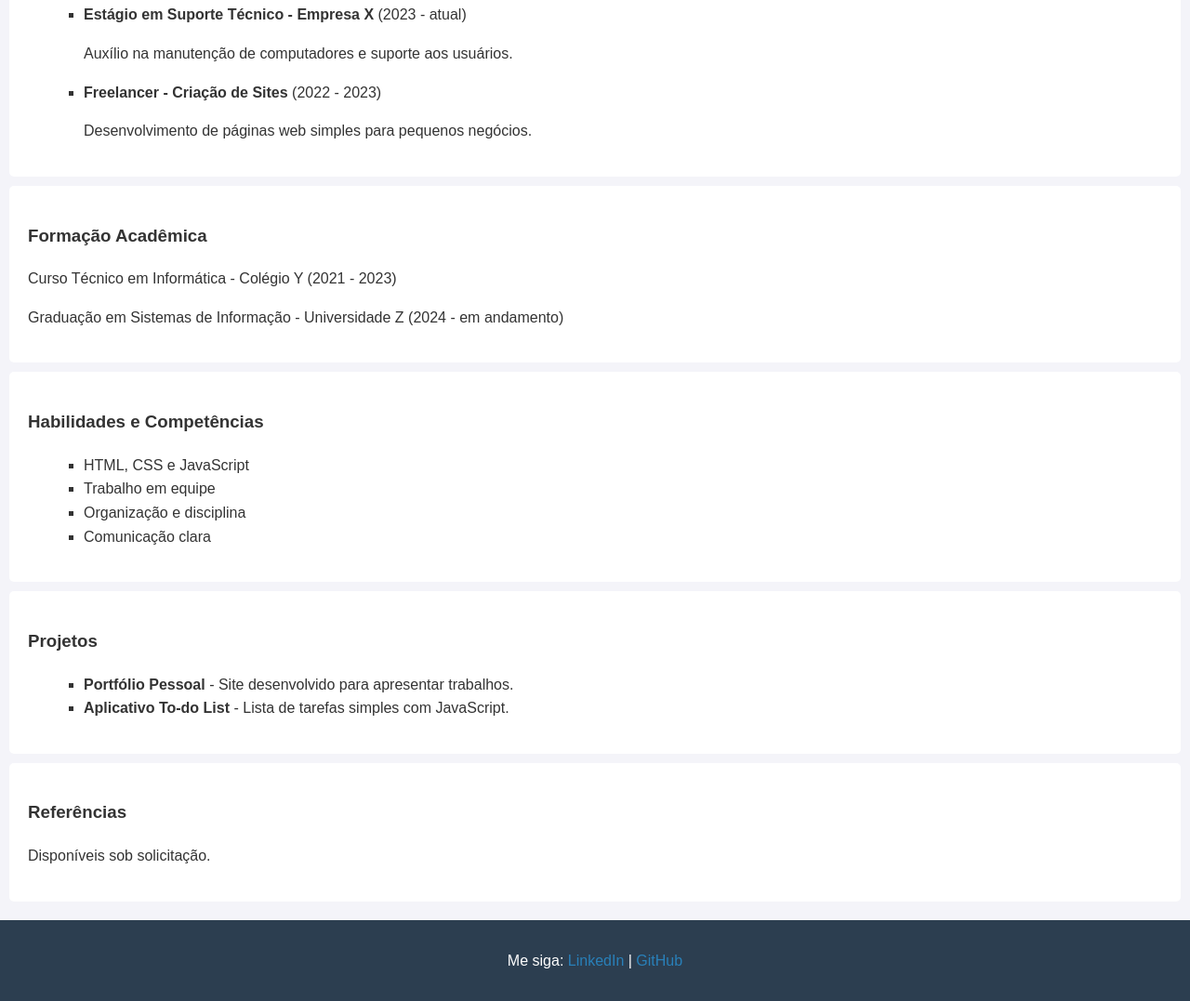
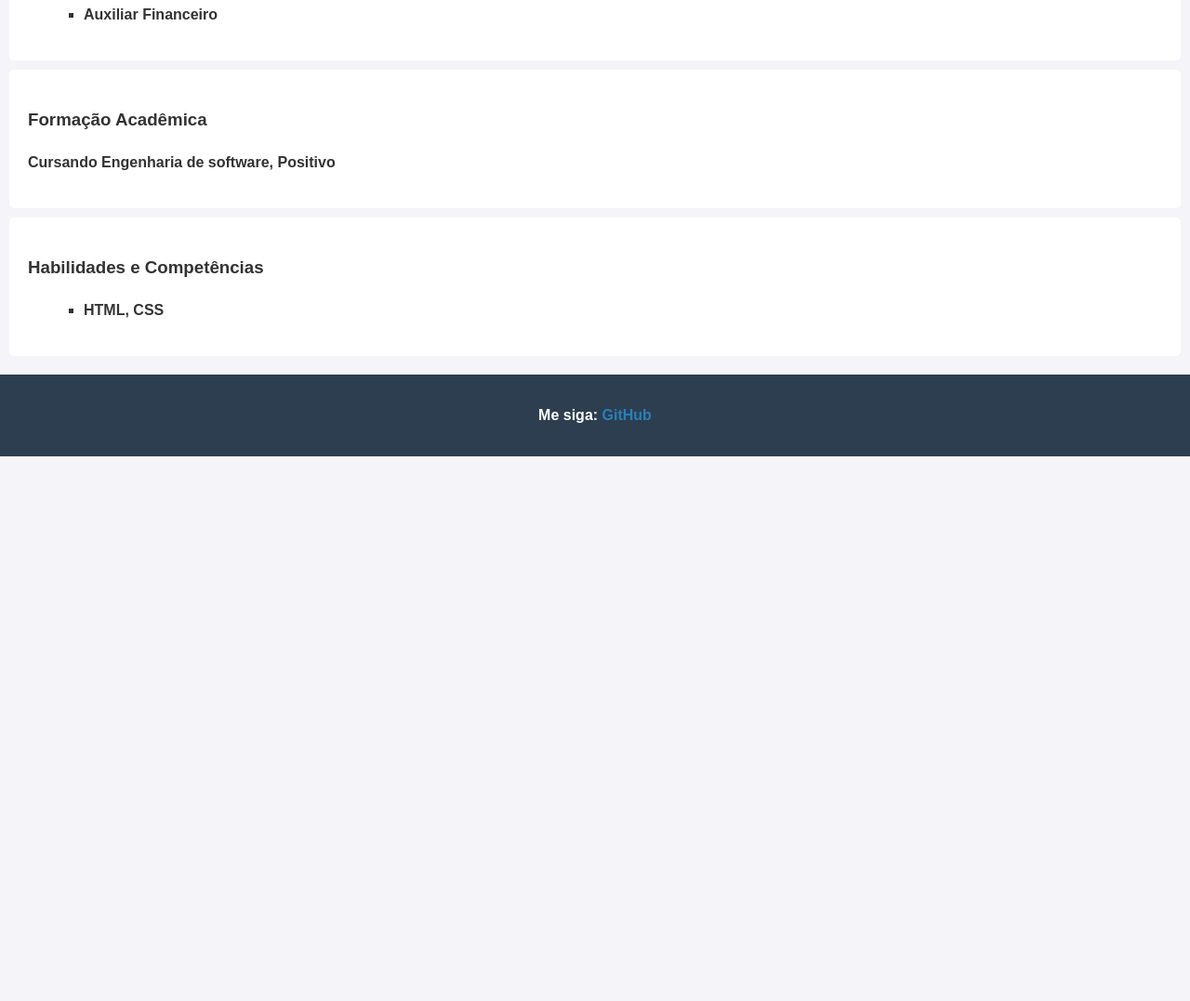
Before and after one commit to luan-cezar/curriculo-trabalho, a plain HTML site: page docs/index.html in a window 1280 px wide. Shown: the part 733-1810 px from the top of the page at 93% size. After the commit the page ends 1224 px from the top, so only its background shows below. Drawn offline with Linux system fonts and the light colour scheme.

Commit message:
Update index.html

```diff
--- a/docs/index.html
+++ b/docs/index.html
@@ -8,13 +8,13 @@
 </head>
 <body>
 
-  <!-- Cabeçalho -->
+
   <header>
     <h1>Luan Cezar</h1>
     <h2>Estudante de Engenharia de software</h2>
   </header>
 
-  <!-- Menu de navegação -->
+
   <nav>
     <a href="#contato">Contato</a>
     <a href="#resumo">Resumo</a>
@@ -24,7 +24,7 @@
     <a href="#projetos">Projetos</a>
   </nav>
 
-  <!-- Informações Pessoais -->
+
   <section id="contato">
     <h3>Informações Pessoais</h3>
     <p>Email: luancezar05@gmail.com</p>
@@ -32,64 +32,42 @@
     <p>Londrina - PR</p>
   </section>
 
-  <!-- Resumo / Objetivo -->
+
   <section id="resumo">
     <h3>Resumo / Objetivo</h3>
     <p>Sou estudante de Tecnologia.
        Busco oportunidades para aprender e contribuir em projetos de desenvolvimento web.</p>
   </section>
 
-  <!-- Experiência Profissional -->
+
   <section id="experiencia">
     <h3>Experiência Profissional</h3>
     <ul>
-      <li><b>Estágio em Suporte Técnico - Empresa X</b> (2023 - atual)
-        <p>Auxílio na manutenção de computadores e suporte aos usuários.</p>
-      </li>
-      <li><b>Freelancer - Criação de Sites</b> (2022 - 2023)
-        <p>Desenvolvimento de páginas web simples para pequenos negócios.</p>
-      </li>
+      <li><b>Auxiliar Financeiro
+     </li>
     </ul>
   </section>
 
-  <!-- Formação Acadêmica -->
+
   <section id="formacao">
     <h3>Formação Acadêmica</h3>
-    <p>Curso Técnico em Informática - Colégio Y (2021 - 2023)</p>
-    <p>Graduação em Sistemas de Informação - Universidade Z (2024 - em andamento)</p>
+    <p>Cursando Engenharia de software, Positivo</p>
   </section>
 
-  <!-- Habilidades -->
+
   <section id="habilidades">
     <h3>Habilidades e Competências</h3>
     <ul>
-      <li>HTML, CSS e JavaScript</li>
-      <li>Trabalho em equipe</li>
-      <li>Organização e disciplina</li>
-      <li>Comunicação clara</li>
+      <li>HTML, CSS </li>
+
     </ul>
   </section>
 
-  <!-- Projetos -->
-  <section id="projetos">
-    <h3>Projetos</h3>
-    <ul>
-      <li><b>Portfólio Pessoal</b> - Site desenvolvido para apresentar trabalhos.</li>
-      <li><b>Aplicativo To-do List</b> - Lista de tarefas simples com JavaScript.</li>
-    </ul>
-  </section>
 
-  <!-- Referências -->
-  <section id="referencias">
-    <h3>Referências</h3>
-    <p>Disponíveis sob solicitação.</p>
-  </section>
 
-  <!-- Rodapé -->
   <footer>
     <p>Me siga:
-      <a href="https://linkedin.com/in/luancezar" target="_blank">LinkedIn</a> |
-      <a href="https://github.com/luancezar" target="_blank">GitHub</a>
+      <a href="https://github.com/luan-cezar" target="_blank">GitHub</a>
     </p>
   </footer>
 
```
